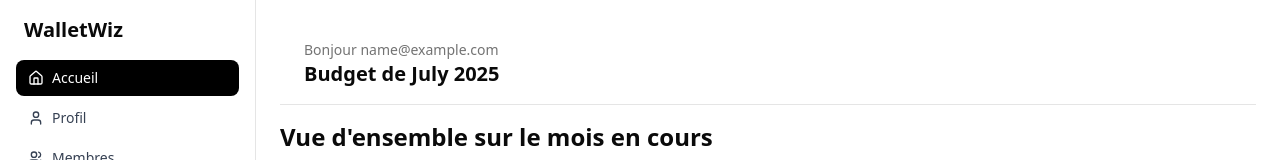
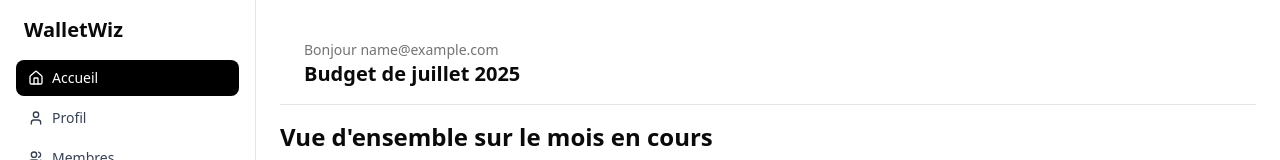
Before and after one commit to AlexandraJUREDIEU/walletwiz-front, a React (Vite) app: page /login in a window 1280 px wide. Both pictures are taken after typing "name@example.com" into the empty fields and a click on the button "Se connecter". Shown: the top 160 px of the page. Built offline with nearby package versions, Linux system fonts and the light colour scheme.

Commit message:
refactor(dates): centralize month calculations in lib/dateUtils

```diff
--- a/src/components/specifics/ActiveBudgetPanel.tsx
+++ b/src/components/specifics/ActiveBudgetPanel.tsx
@@ -7,19 +7,24 @@ import {
   CardHeader,
   CardTitle,
 } from "@/components/ui/card";
+import {
+  getMonthKey,
+  getNextMonthKey,
+  getMonthLabel
+} from "@/lib/dateUtils"
 import { Button } from "@/components/ui/button";
-import dayjs from "@/lib/dayjs";
+
 
 export function ActiveBudgetPanel() {
   const navigate = useNavigate();
   const budgets = useBudgetStore((s) => s.budgets);
-  const currentMonthKey = dayjs().format("YYYY-MM");
-  const nextMonthKey = dayjs().add(1, "month").format("YYYY-MM");
+  const currentMonthKey = getMonthKey();
+  const nextMonthKey = getNextMonthKey();
 
   const currentBudget = budgets.find((b) => b.month === currentMonthKey);
   const nextBudget = budgets.find((b) => b.month === nextMonthKey);
 
-  const nextMonthLabel = dayjs().add(1, "month").format("MMMM YYYY");
+  const nextMonthLabel = getMonthLabel(nextMonthKey);
   console.log("Mois courant attendu :", currentMonthKey);
   console.log(
     "Budgets en mémoire :",
@@ -41,7 +46,7 @@ export function ActiveBudgetPanel() {
                 navigate(`/dashboard/budgets/init?month=${currentMonthKey}`)
               }
             >
-              ➕ Créer le budget de {dayjs().format("MMMM YYYY")}
+              ➕ Créer le budget de {getMonthLabel(currentMonthKey)}
             </Button>
           </CardContent>
         </Card>
--- a/src/layouts/DashboardHeader.tsx
+++ b/src/layouts/DashboardHeader.tsx
@@ -1,11 +1,12 @@
-import { format } from 'date-fns'
 import { useProfileStore } from '@/stores/profileStore'
 import { useAuthStore } from '@/stores/authStore'
+import { getMonthKey, getMonthLabel } from '@/lib/dateUtils'
 
 export default function DashboardHeader() {
+  const currentMonthKey = getMonthKey();
   const user = useAuthStore((state) => state.user)
   const profile = useProfileStore((state) => state.profile)
-  const mois = format(new Date(), "MMMM yyyy")
+
 
   // Détermination du nom à afficher
   const displayName =
@@ -19,7 +20,7 @@ export default function DashboardHeader() {
         <p className="text-sm text-muted-foreground">
           Bonjour {displayName}
         </p>
-        <h1 className="text-xl font-bold">Budget de {mois}</h1>
+        <h1 className="text-xl font-bold">Budget de {getMonthLabel(currentMonthKey)}</h1>
       </div>
     </header>
   )
--- /dev/null
+++ b/src/lib/dateUtils.ts
@@ -0,0 +1,21 @@
+import dayjs from "./dayjs"
+
+export function getMonthKey(date: Date = new Date()): string {
+  return dayjs(date).format("YYYY-MM")
+}
+
+export function getNextMonthKey(date: Date = new Date()): string {
+  return dayjs(date).add(1, "month").format("YYYY-MM")
+}
+
+export function getMonthLabel(monthKey: string): string {
+  return dayjs(`${monthKey}-01`).format("MMMM YYYY")
+}
+
+export function isCurrentMonth(monthKey: string): boolean {
+  return getMonthKey() === monthKey
+}
+
+export function isNextMonth(monthKey: string): boolean {
+  return getNextMonthKey() === monthKey
+}
```
